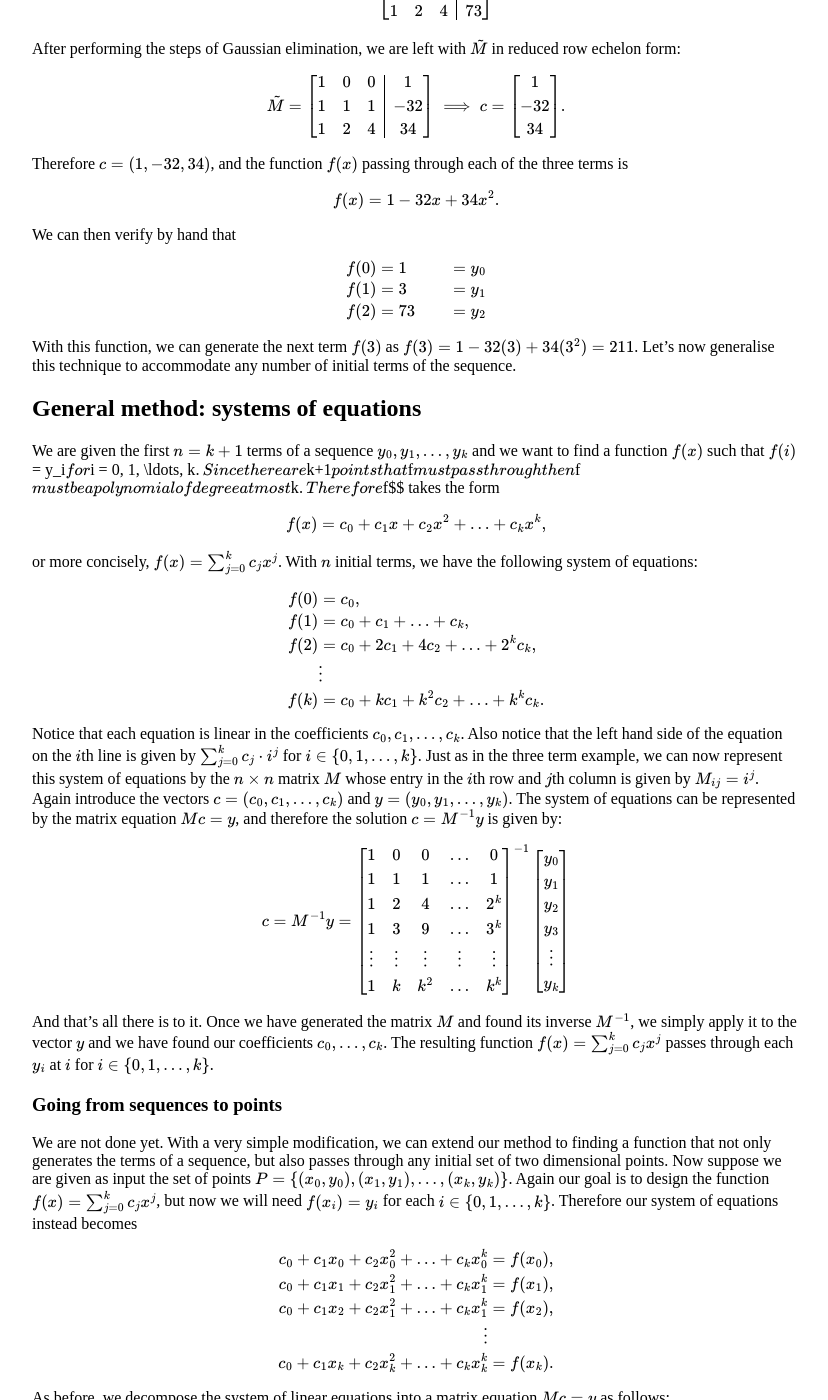
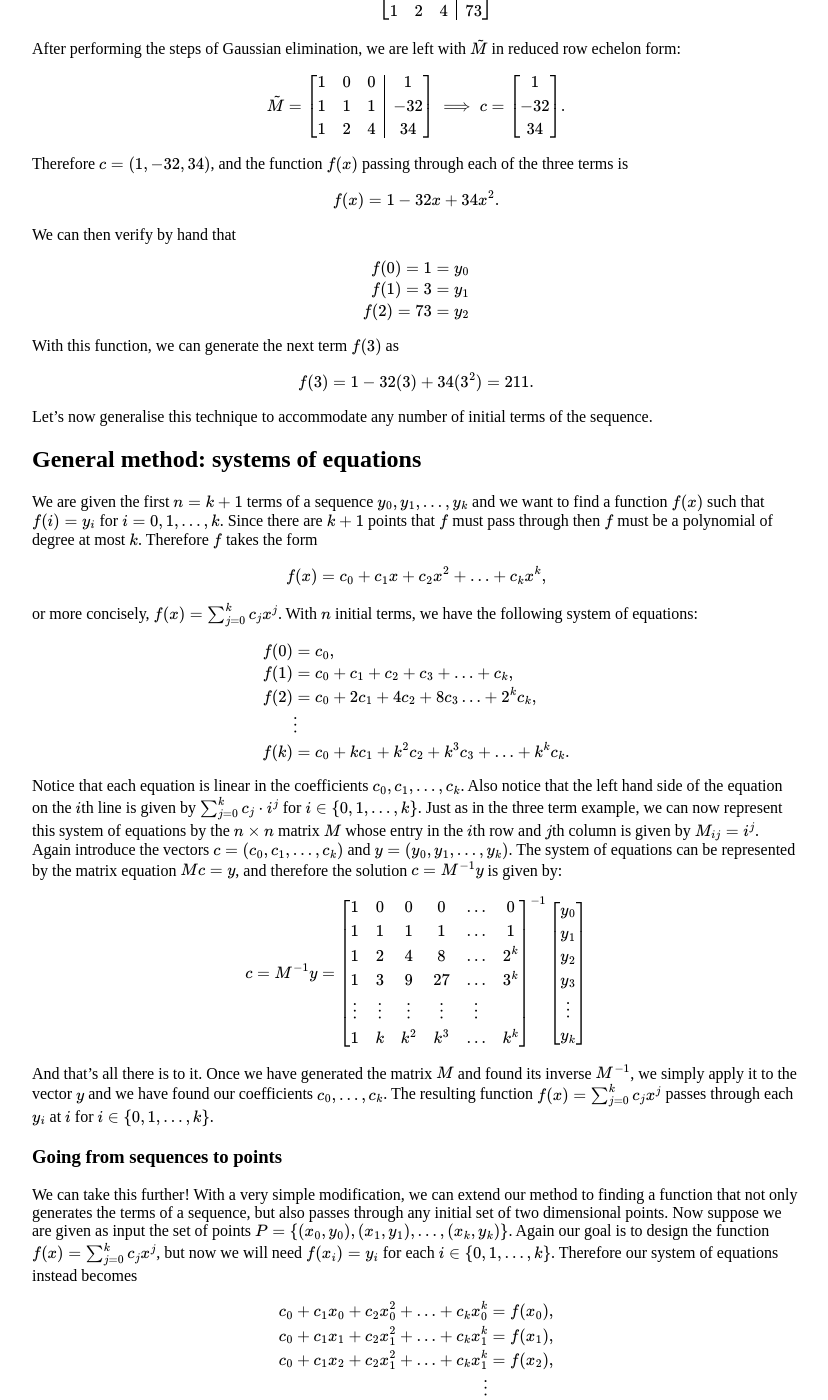
Before and after one commit to wombathead/wombathead.github.io, a Jekyll site: the page built from _posts/2022-05-11-polynomial-interpolation.md, in a window 1280 px wide and 1400 px high, scrolled down 1236 px. Shown: the whole window, without its empty margins (224-1052 px from the left). Built offline with Jekyll 4.4.1, drawn with Linux system fonts in a browser that asks for light colours; some of the changed text lies outside the part shown.

Commit message:
A few more fixes to the maths latex

```diff
--- a/_posts/2022-05-11-polynomial-interpolation.md
+++ b/_posts/2022-05-11-polynomial-interpolation.md
@@ -37,7 +37,7 @@ Since $$f$$ must pass through $$y_0$$ and $$y_1$$, we have the following system
 
 $$
 \begin{align*}
-f(0) &= 1 &= c_0 + 0 \cdot x \\
+f(0) &= 1 &= c_0 + 0 \cdot c_1 \\
 f(1) &= 3 &= c_0 + 1 \cdot c_1
 \end{align*}
 $$
@@ -54,9 +54,9 @@ As before, this gives rise to a system of equations:
 
 $$
 \begin{align*}
-f(0) 1 &= c_0 + c_1 + c_2 \\
-f(1) 3 &= c_0 + 2 c_1 + 2^2 c_2 \\
-f(2) 73 &= c_0 + 3 c_1 + 3^2 c_2
+f(0) = 1 &= c_0 + c_1 + c_2 \\
+f(1) = 3 &= c_0 + 2 c_1 + 2^2 c_2 \\
+f(2) = 73 &= c_0 + 3 c_1 + 3^2 c_2
 \end{align*}
 $$
 
@@ -133,19 +133,22 @@ We can then verify by hand that
 
 $$
 \begin{align*}
-f(0) &= 1 &= y_0 \\
-f(1) &= 3 &= y_1 \\
-f(2) &= 73 &= y_2
+f(0) = 1 &= y_0 \\
+f(1) = 3 &= y_1 \\
+f(2) = 73 &= y_2
 \end{align*}
 $$
 
-With this function, we can generate the next term $$f(3)$$ as $$f(3) = 1 - 32(3) + 34(3^2) = 211$$.
+With this function, we can generate the next term $$f(3)$$ as
+
+$$f(3) = 1 - 32(3) + 34(3^2) = 211 .$$
+
 Let's now generalise this technique to accommodate any number of initial terms of the sequence.
 
 
 ## General method: systems of equations
 
-We are given the first $$n=k+1$$ terms of a sequence $$y_0, y_1, \ldots, y_k$$ and we want to find a function $$f(x)$$ such that $$f(i)$$ = y_i$$ for $$i = 0, 1, \ldots, k$$.
+We are given the first $$n=k+1$$ terms of a sequence $$y_0, y_1, \ldots, y_k$$ and we want to find a function $$f(x)$$ such that $$f(i) = y_i$$ for $$i = 0, 1, \ldots, k$$.
 Since there are $$k+1$$ points that $$f$$ must pass through then $$f$$ must be a polynomial of degree at most $$k$$.
 Therefore $$f$$ takes the form
 
@@ -157,10 +160,10 @@ With $$n$$ initial terms, we have the following system of equations:
 $$
 \begin{align*}
 f(0) &= c_0 ,\\
-f(1) &= c_0 + c_1 + \ldots + c_k ,\\
-f(2) &= c_0 + 2 c_1 + 4 c_2 + \ldots + 2^k c_k ,\\
+f(1) &= c_0 + c_1 + c_2 + c_3 + \ldots + c_k ,\\
+f(2) &= c_0 + 2 c_1 + 4 c_2 + 8 c_3 \ldots + 2^k c_k ,\\
 & \vdots \\
-f(k) &= c_0 + k c_1 + k^2 c_2 + \ldots + k^k c_k .
+f(k) &= c_0 + k c_1 + k^2 c_2 + k^3 c_3 + \ldots + k^k c_k .
 \end{align*}
 $$
 
@@ -173,12 +176,12 @@ The system of equations can be represented by the matrix equation $$M c = y$$, a
 $$
 c = M^{-1} y =
 \begin{bmatrix}
-    1 & 0 & 0 & \ldots & 0 \\
-    1 & 1 & 1 & \ldots & 1 \\
-    1 & 2 & 4 & \ldots & 2^k \\
-    1 & 3 & 9 & \ldots & 3^k \\
+    1 & 0 & 0 & 0 & \ldots & 0 \\
+    1 & 1 & 1 & 1 & \ldots & 1 \\
+    1 & 2 & 4 & 8 & \ldots & 2^k \\
+    1 & 3 & 9 & 27 & \ldots & 3^k \\
     \vdots & \vdots & \vdots & \vdots & \vdots \\
-    1 & k & k^2 & \ldots & k^k
+    1 & k & k^2 & k^3 & \ldots & k^k
 \end{bmatrix}^{-1}
 \begin{bmatrix}
     y_0 \\
@@ -197,7 +200,7 @@ The resulting function $$f(x) = \sum_{j=0}^k c_j x^j$$ passes through each $$y_i
 
 ### Going from sequences to points
 
-We are not done yet.
+We can take this further!
 With a very simple modification, we can extend our method to finding a function that not only generates the terms of a sequence, but also passes through any initial set of two dimensional points.
 Now suppose we are given as input the set of points $$P = \{ (x_0,y_0), (x_1,y_1), \ldots, (x_k,y_k) \}$$.
 Again our goal is to design the function $$f(x) = \sum_{j=0}^k c_j x^j$$, but now we will need $$f(x_i) = y_i$$ for each $$i \in \{0,1,\ldots,k\}$$.
@@ -239,6 +242,7 @@ y_k
 $$
 
 and we can solve the system again by simply taking the inverse of $$M^{-1}$$ and applying it to $$y$$.
+This gives us the values of the coefficients $$c_0, \ldots, c_k$$ and therefore gives us our polynomial $$f(x)$$ of degree $$k$$ passing through each of the points in $$P$$.
 Let's now look at another way of solving the same problem known as Lagrange interpolation.
 
 
```
Also changed, not shown: other parts of _posts/2022-05-11-polynomial-interpolation.md (+1 -6 lines).
